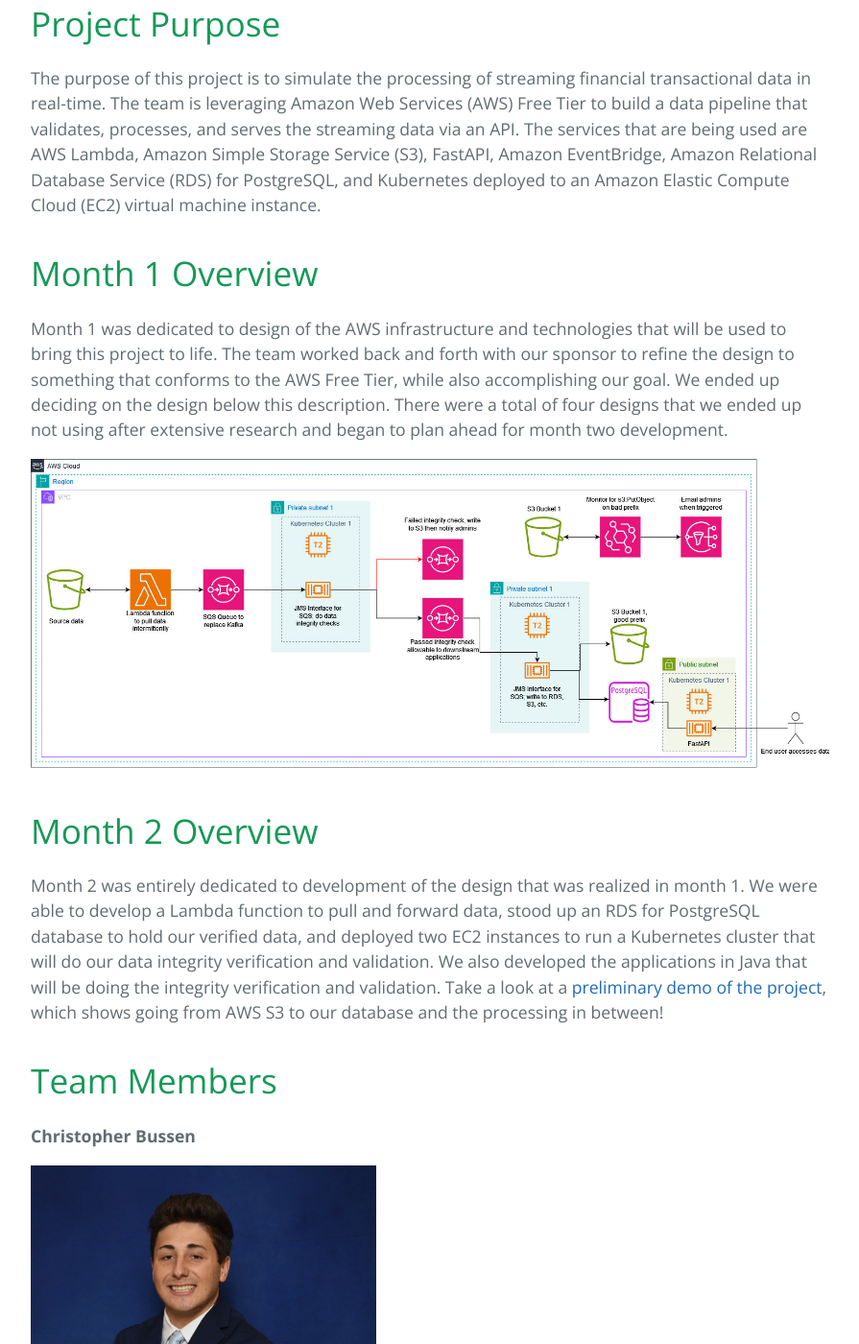
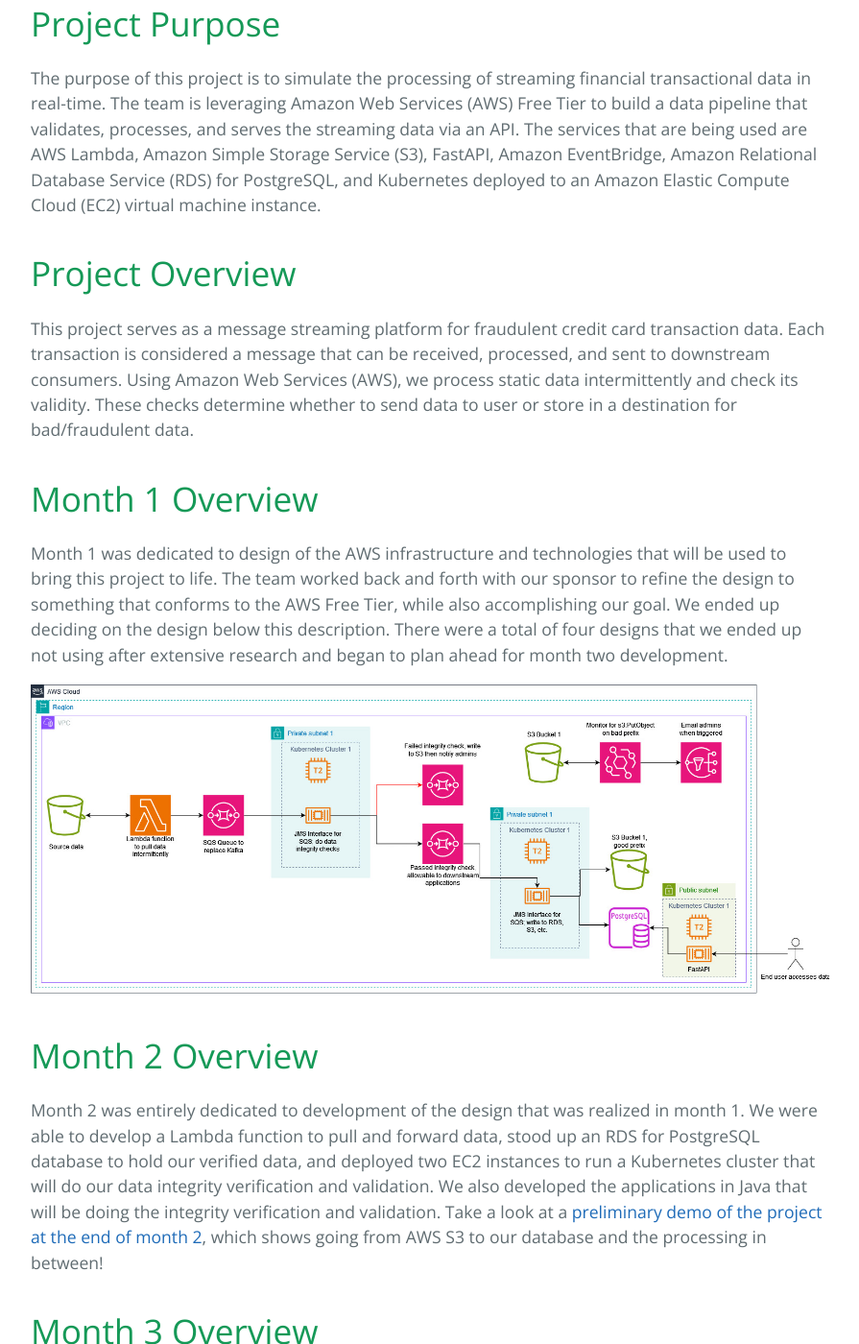
Before and after one commit to UD-CPS491-24S-Team/Team05-JPMorganChase-Public, a Jekyll site: the page built from index.md, in a window 1280 px wide and 1400 px high, scrolled down 417 px. Shown: the whole window at 96% size, without its empty margins (192-1087 px from the left). Built offline with Jekyll 4.4.1, drawn with Linux system fonts in a browser that asks for light colours; some of the changed text lies outside the part shown.

Commit message:
add in month 3 and overview

```diff
--- a/index.md
+++ b/index.md
@@ -5,6 +5,9 @@ layout: default
 <h1>Project Purpose</h1>
 
 The purpose of this project is to simulate the processing of streaming financial transactional data in real-time. The team is leveraging Amazon Web Services (AWS) Free Tier to build a data pipeline that validates, processes, and serves the streaming data via an API. The services that are being used are AWS Lambda, Amazon Simple Storage Service (S3), FastAPI, Amazon EventBridge, Amazon Relational Database Service (RDS) for PostgreSQL, and Kubernetes deployed to an Amazon Elastic Compute Cloud (EC2) virtual machine instance.
+
+<h1>Project Overview</h1>
+This project serves as a message streaming platform for fraudulent credit card transaction data. Each transaction is considered a message that can be received, processed, and sent to downstream consumers. Using Amazon Web Services (AWS), we process static data intermittently and check its validity. These checks determine whether to send data to user or store in a destination for bad/fraudulent data.
 
 <h1>Month 1 Overview</h1>
 
@@ -14,7 +17,11 @@ Month 1 was dedicated to design of the AWS infrastructure and technologies that
 
 <h1>Month 2 Overview</h1>
 
-Month 2 was entirely dedicated to development of the design that was realized in month 1. We were able to develop a Lambda function to pull and forward data, stood up an RDS for PostgreSQL database to hold our verified data, and deployed two EC2 instances to run a Kubernetes cluster that will do our data integrity verification and validation. We also developed the applications in Java that will be doing the integrity verification and validation. Take a look at a <a href="https://youtu.be/nTz7m1ExWQE">preliminary demo of the project</a>, which shows going from AWS S3 to our database and the processing in between!
+Month 2 was entirely dedicated to development of the design that was realized in month 1. We were able to develop a Lambda function to pull and forward data, stood up an RDS for PostgreSQL database to hold our verified data, and deployed two EC2 instances to run a Kubernetes cluster that will do our data integrity verification and validation. We also developed the applications in Java that will be doing the integrity verification and validation. Take a look at a <a href="https://youtu.be/nTz7m1ExWQE">preliminary demo of the project at the end of month 2</a>, which shows going from AWS S3 to our database and the processing in between!
+
+<h1>Month 3 Overview</h1>
+
+Month 3 was dedicated to the deployment of our applications to Kubernetes and writing documentation for the system. Using a t3.large instance, we were able to successfully deploy the applications and expose a load balancer for data retrieval through our API service. We also spent time writing our final report and making a <a href="https://youtu.be/LE5P2Hw_cJ8">quick demo video</a> to show the final product.
 
 # Team Members
 
```
